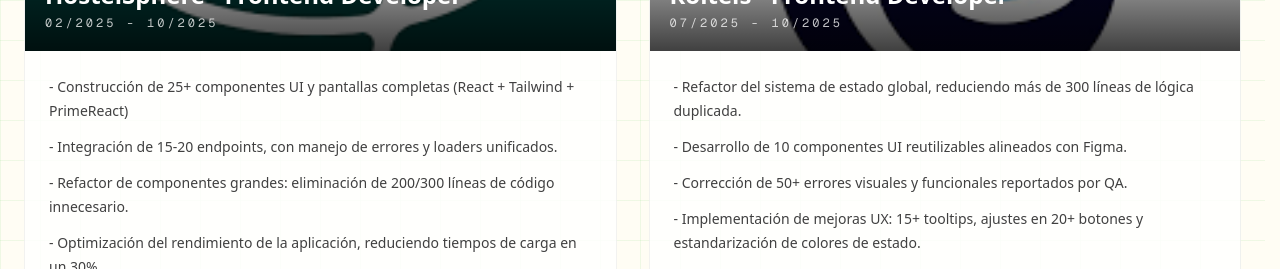
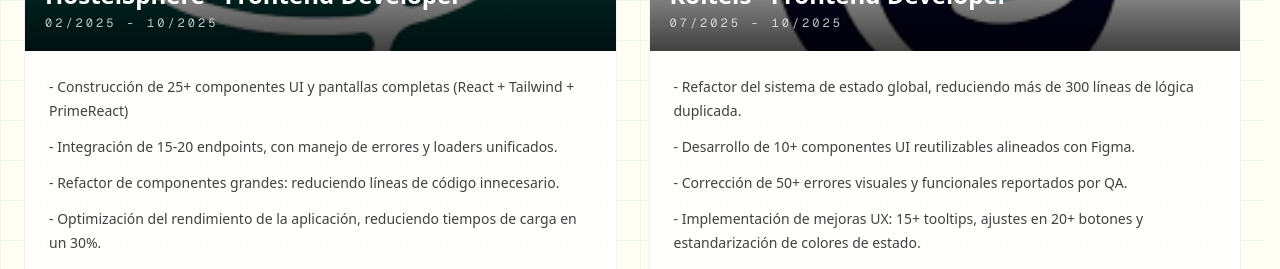
Before and after one commit to dantel8/portfolio, a Next.js app: page / in a window 1280 px wide. Shown: the part 1920-2189 px from the top of the page. Built offline with nearby package versions, Linux system fonts and the light colour scheme; no server answers.

Commit message:
feat: refine language entries in en.ts and es.ts for clarity and conciseness

```diff
--- a/src/lang/en.ts
+++ b/src/lang/en.ts
@@ -22,7 +22,7 @@
     Experience: "Experience",
     hs_d1: "- Building 25+ UI components and complete screens (React + Tailwind + PrimeReact)",
     hs_d2: "- Integration of 15-20 endpoints, with unified error handling and loaders.",
-    hs_d3: "- Refactor large components: removal of 200/300 lines of unnecessary code.",
+    hs_d3: "- Refactoring large components: reducing unnecessary lines of code.",
     hs_d4: "- Optimization of application performance, reducing loading times by 30%.",
     hs_d5: "- Resolution of over 80 visual and logical problems originating from QA.",
     hs_d6: "- Preparation of 70+ daily reports for technical coordination.",
--- a/src/lang/es.ts
+++ b/src/lang/es.ts
@@ -22,12 +22,12 @@
     Experience: "Experiencia",
     hs_d1: "- Construcción de 25+ componentes UI y pantallas completas (React + Tailwind + PrimeReact)",
     hs_d2: "- Integración de 15-20 endpoints, con manejo de errores y loaders unificados.",
-    hs_d3: "- Refactor de componentes grandes: eliminación de 200/300 líneas de código innecesario.",
+    hs_d3: "- Refactor de componentes grandes: reduciendo líneas de código innecesario.",
     hs_d4: "- Optimización del rendimiento de la aplicación, reduciendo tiempos de carga en un 30%.",
     hs_d5: "- Resolución de 80+ problemas visuales y lógicos provenientes de QA.",
     hs_d6: "- Elaboración de 70+ informes diarios para coordinación técnica.",
     roi_d1: "- Refactor del sistema de estado global, reduciendo más de 300 líneas de lógica duplicada.",
-    roi_d2: "- Desarrollo de 10 componentes UI reutilizables alineados con Figma.",
+    roi_d2: "- Desarrollo de 10+ componentes UI reutilizables alineados con Figma.",
     roi_d3: "- Corrección de 50+ errores visuales y funcionales reportados por QA.",
     roi_d4: "- Implementación de mejoras UX: 15+ tooltips, ajustes en 20+ botones y estandarización de colores de estado.",
     roi_d5: "- Integración de 6 nuevos endpoints, estabilizando el módulo Forecast/OTB.",
```
